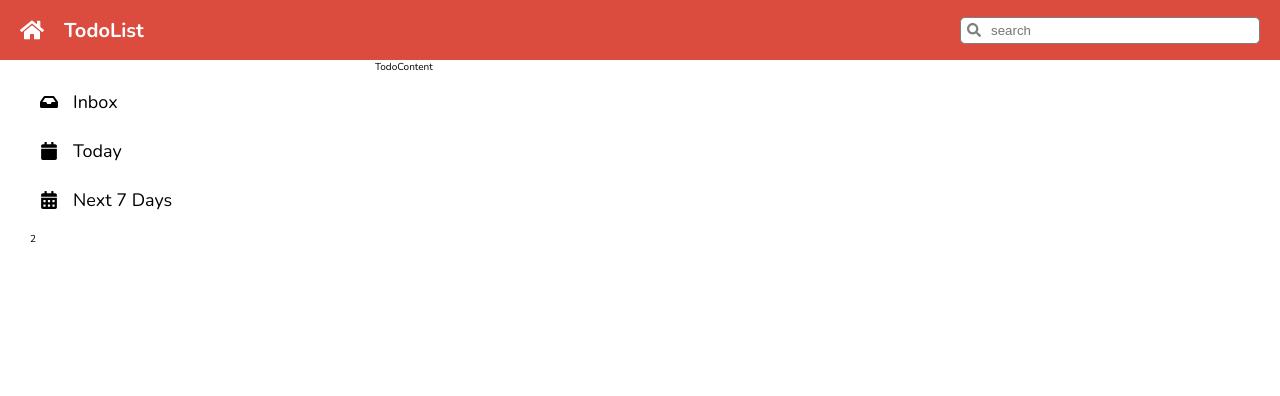
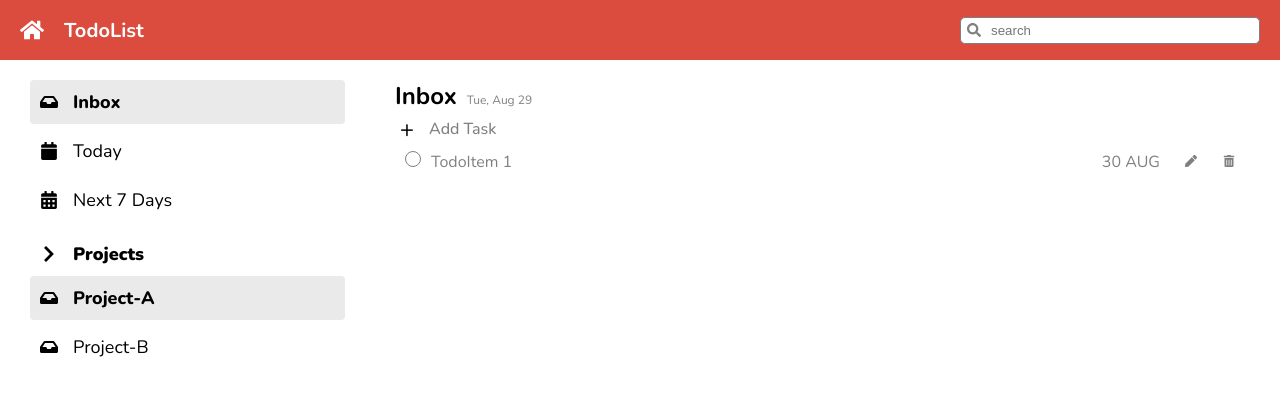
Before and after one commit to pandareedear/cc15-todolist-pandaree, a React (Create React App) app: page / in a window 1280 px wide. Shown: the top 396 px of the page. Built offline with nearby package versions, Linux system fonts and the light colour scheme.

Commit message:
Todolists

```diff
--- a/src/app/App.jsx
+++ b/src/app/App.jsx
@@ -7,8 +7,24 @@
 } from "react-icons/fa";
 import Header from "../components/Header";
 import ListItem from "../components/LisItem";
+import Lists from "../components/Lists";
+import TodoHeader from "../components/Todo/TodoHeader";
+import TodoCreate from "../components/Todo/TodoCreate";
+import TodoLists from "../components/Todo/TodoLists";
 
 function App() {
+  // <ListItem text="Inbox" icon={<FaInbox />} active={true} />
+  const generalLists = [
+    { id: 1, text: "Inbox", icon: <FaInbox />, active: true },
+    { id: 2, text: "Today", icon: <FaCalendar />, active: false },
+    { id: 3, text: "Next 7 Days", icon: <FaCalendarAlt />, active: false },
+  ];
+
+  const projectLists = [
+    { id: 4, text: "Project-A", icon: <FaInbox />, active: true },
+    { id: 5, text: "Project-B", icon: <FaInbox />, active: false },
+  ];
+  // ObjectDetail => <ListItem ... ObjectDetail />
   return (
     <div className="todo">
       <div className="todo__header">
@@ -17,8 +33,16 @@
       <div className="todo__sidebar">
         <aside className="sidebar">
           <section className="sidebar__category">
-            <ul className="list">
-              {/* <li className="list__item">
+            <Lists data={generalLists} />
+            {/* {generalLists.map((obj) => (
+                <ListItem
+                  key={obj.id}
+                  text={obj.text}
+                  icon={obj.icon}
+                  active={obj.active}
+                />
+              ))} */}
+            {/* <li className="list__item">
                 <FaInbox className="list__item__icon" />
                 <p className="list_item_text">Inbox</p>
               </li>
@@ -30,24 +54,52 @@
                 <FaCalendarAlt className="list__item__icon" />
                 <p className="list_item_text">Next 7 Days</p>
               </li> */}
-              <ListItem
-                text="Inbox"
-                icon={<FaInbox className="list__item__icon" />}
-              />
-              <ListItem
-                text="Today"
-                icon={<FaCalendar className="list__item__icon" />}
-              />
+            {/* <ListItem text="Inbox" icon={<FaInbox />} active={true} />
+              <ListItem text="Today" icon={<FaCalendar />} active={false} />
               <ListItem
                 text="Next 7 Days"
-                icon={<FaCalendarAlt className="list__item__icon" />}
-              />
-            </ul>
+                icon={<FaCalendarAlt />}
+                active={false}
+              /> */}
           </section>
-          <section className="sidebar__category">2</section>
+          <section className="sidebar__category">
+            <div className="accordion">
+              {/* /*Toggle*/}
+              <div className="accordion__toggle">
+                <li className="accordion__item">
+                  <FaChevronDown className="accordion__item__icon accordion__item__active" />
+                  <p className="accordion__item__text">Projects</p>
+                </li>
+              </div>
+
+              {/* /**List */}
+              <Lists data={projectLists} />
+              {/* <ul className="lists">
+                {projectLists.map((obj) => {
+                  obj.key = obj.id;
+                  delete obj.id;
+                  return <ListItem {...obj} />;
+                })} */}
+              {/* {projectLists.map((obj) => (
+                  <ListItem key={obj.key} {...obj} />
+                ))} */}
+              {/* <ListItem text="Project-A" icon={<FaInbox />} active={true} />
+                <ListItem text="Project-B" icon={<FaInbox />} active={false} /> */}
+              {/* </ul> */}
+            </div>
+          </section>
         </aside>
       </div>
-      <div className="todo__content">TodoContent</div>
+      <div className="todo__content">
+        <main className="todo__container">
+          {/* Header */}
+          <TodoHeader />
+          {/* CreateTodo */}
+          <TodoCreate />
+          {/* TodoLists */}
+          <TodoLists />
+        </main>
+      </div>
     </div>
   );
 }
--- a/src/app/App.scss
+++ b/src/app/App.scss
@@ -50,14 +50,11 @@
   height: calc(100vh - $header-height);
 }
 
-// Block
-.list {
-  display: flex;
-  flex-direction: column;
-  gap: 5px;
-  font-size: 2rem;
+// SCSS : mixins and extends concept
 
-  // Element
+// BLOCK
+.accordion {
+  // ELEMENT
   &__item {
     display: flex;
     align-items: center;
@@ -65,13 +62,26 @@
     font-size: 1.8rem;
     padding: 10px;
     border-radius: 4px;
-    cursor: pointer;
-    &:hover {
-      background-color: $grey-light;
+    font-weight: 900;
+
+    // MODIFIER
+    &__icon {
+      cursor: pointer;
+      transition: 1s;
+    }
+    &__active {
+      transform: rotate(-90deg);
     }
 
     &__text {
-      font-weight: 400;
+      font-weight: inherit;
     }
   }
 }
+
+.todo__container {
+  display: flex;
+  flex-direction: column;
+  gap: 0.5rem;
+  padding: 20px;
+}
--- a/src/components/LisItem.jsx
+++ b/src/components/LisItem.jsx
@@ -1,13 +1,27 @@
 import "./ListItem.scss";
 import { FaInbox } from "react-icons/fa";
 
+/*
+props = {
+    text : string
+    icon : <Component/>
+
+} */
+
 function ListItem(props) {
-  //   console.log(props); // props = {text: "custom text"}
+  console.log(props); // props = {text: "custom text"}
+  const listClassName = `list__item ${props.active ? "active" : ""}`;
+  // active=false => textClassName = "list_item"
+  // active=true => textClassName = "list_item active"
   return (
-    <li className="list__item">
+    <li className={listClassName}>
       {props.icon}
-      <p className="list_item_text">{props.text}</p>
+      <p className="list__item_text">{props.text}</p>
     </li>
   );
 }
+
+// CSS + JS Value == DynamicsClassName
+//not - active : className="list__item"
+// active : className="list__item active"
 export default ListItem;
--- a/src/components/ListItem.scss
+++ b/src/components/ListItem.scss
@@ -0,0 +1,33 @@
+@import "../index.scss";
+// Block
+.list {
+  display: flex;
+  flex-direction: column;
+  gap: 5px;
+
+  // Element
+  &__item {
+    display: flex;
+    align-items: center;
+    gap: 15px;
+    font-size: 1.8rem;
+    padding: 10px;
+    border-radius: 4px;
+    cursor: pointer;
+    font-weight: 400;
+
+    &:hover {
+      background-color: $grey-light;
+    }
+
+    // Modifier
+    &__text {
+      font-weight: inherit;
+    }
+  }
+}
+
+.active {
+  font-weight: 800;
+  background-color: $grey-light;
+}
--- /dev/null
+++ b/src/components/Lists.jsx
@@ -0,0 +1,20 @@
+import ListItem from "./LisItem";
+
+/**
+  props ={
+    data : Array<{
+
+    }
+  }
+ */
+function Lists(props) {
+  return (
+    <ul className="list">
+      {props.data.map((obj) => (
+        <ListItem key={obj.id} {...obj} />
+      ))}
+    </ul>
+  );
+}
+
+export default Lists;
--- /dev/null
+++ b/src/components/Lists.scss
@@ -0,0 +1 @@
+@import "../index.scss";
--- /dev/null
+++ b/src/components/Todo/TodoCreate.jsx
@@ -0,0 +1,12 @@
+import styles from "./TodoCreate.module.scss";
+
+function TodoCreate() {
+  return (
+    <div className={styles.todo__create}>
+      <span className={styles.todo__create__button}>+</span>
+      <h3 className={styles.todo__create__text}>Add Task</h3>
+    </div>
+  );
+}
+
+export default TodoCreate;
--- /dev/null
+++ b/src/components/Todo/TodoCreate.module.scss
@@ -0,0 +1,39 @@
+@import "../../index.scss";
+
+.todo__create {
+  display: flex;
+  gap: 10px;
+  align-items: center;
+  cursor: pointer;
+
+  &:hover {
+    & .todo__create__button {
+      background-color: $primary;
+      color: $white;
+    }
+
+    & .todo__create__text {
+      color: $primary;
+    }
+  }
+
+  &__button {
+    font-size: 2.4rem;
+    width: 2.4rem;
+    height: 2.4rem;
+    border-radius: 50%;
+
+    // ทำให้ปุ่มอยู่กลาง
+    display: flex;
+    align-items: center;
+    justify-content: center;
+    line-height: 2.2rem;
+  }
+
+  &__text {
+    color: $grey-dark;
+    font-weight: 500;
+    font-size: 1.6rem;
+    line-height: 1.2rem;
+  }
+}
--- /dev/null
+++ b/src/components/Todo/TodoHeader.jsx
@@ -0,0 +1,17 @@
+import styles from "./TodoHeader.module.scss";
+// style = { header : cssRules}
+
+function TodoHeader() {
+  const today = new Date();
+  const options = { day: "numeric", weekday: "short", month: "short" };
+  return (
+    <div className={styles.header}>
+      <h1 className={styles.header__text}>Inbox</h1>
+      <span className={styles.header__date}>
+        {today.toLocaleDateString("en-US", options)}
+      </span>
+    </div>
+  );
+}
+
+export default TodoHeader;
--- /dev/null
+++ b/src/components/Todo/TodoHeader.module.scss
@@ -0,0 +1,15 @@
+@import "../../index.scss";
+
+.header {
+  display: flex;
+  gap: 10px;
+  align-items: baseline;
+
+  &__text {
+    font-size: 2.4rem;
+  }
+  &__date {
+    font-size: 1.2rem;
+    color: $grey-dark;
+  }
+}
--- /dev/null
+++ b/src/components/Todo/TodoLists.jsx
@@ -0,0 +1,24 @@
+import styles from "./TodoLists.module.scss";
+import { FaTrashAlt, FaPen } from "react-icons/fa";
+
+function TodoLists() {
+  return (
+    <ul className={styles.todo__lists}>
+      <li className={styles.todo}>
+        <span className={styles.todo__checkbox}></span>
+        <p className={styles.todo__task}>TodoItem 1 </p>
+        <span className={styles.todo__date}>30 AUG</span>
+        <div className={styles.todo__action}>
+          <span className={styles.todo__edit}>
+            <FaPen />
+          </span>
+          <span className={styles.todo__delete}>
+            <FaTrashAlt />
+          </span>
+        </div>
+      </li>
+    </ul>
+  );
+}
+
+export default TodoLists;
--- /dev/null
+++ b/src/components/Todo/TodoLists.module.scss
@@ -0,0 +1,40 @@
+@import "../../index.scss";
+
+.todo {
+  display: flex;
+  gap: 10px;
+  padding: 5px 10px;
+  align-items: baseline;
+  cursor: pointer;
+  border-radius: 4px;
+  font-size: 1.6rem;
+  color: $grey-dark;
+
+  &:hover {
+    background-color: $grey-light;
+  }
+
+  &__checkbox {
+    color: $grey-dark;
+    height: 16px;
+    width: 16px;
+    display: block;
+    border: 1px solid $grey-dark;
+    border-radius: 16px;
+    text-align: center;
+    line-height: 16px;
+  }
+
+  &__task {
+    flex: 1;
+  }
+  &__date {
+  }
+  &__action {
+    flex-basis: 80px;
+    display: flex;
+    gap: 10px;
+    justify-content: space-evenly;
+    font-size: 1.2rem;
+  }
+}
```
Also changed, not shown: 1 other file (tests, documents, lock files or other folders).
